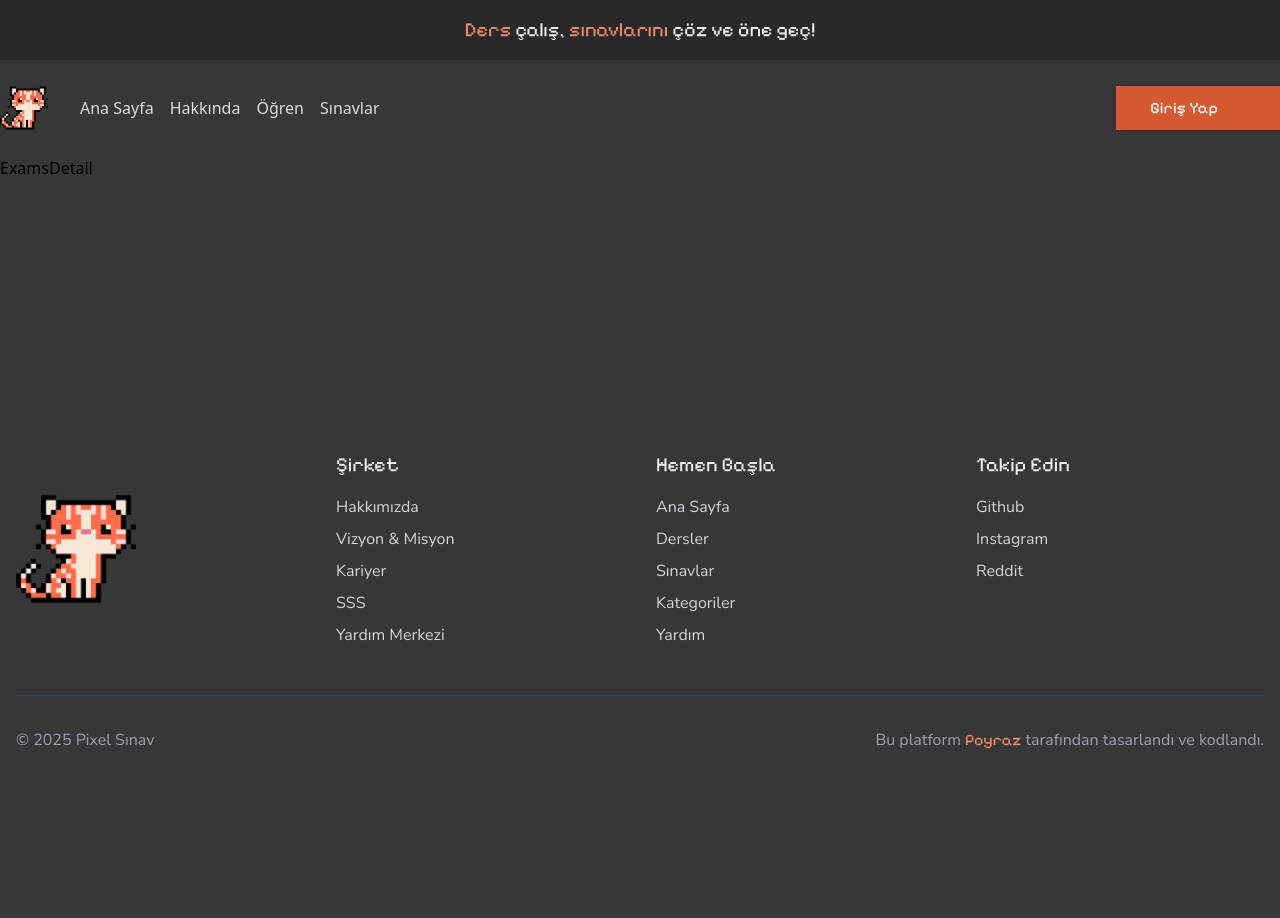
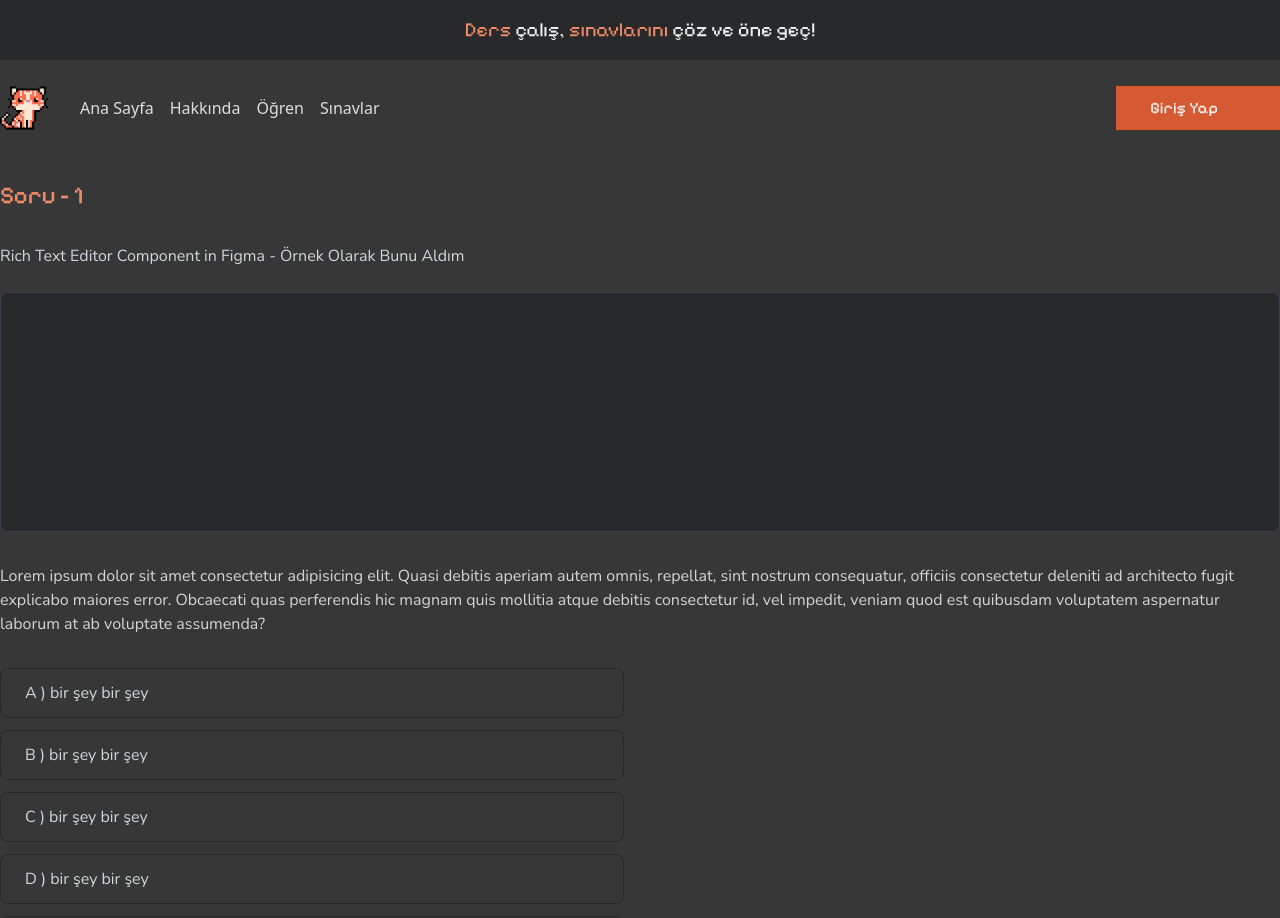
Before and after one commit to poyrazavsever/PixelSinav-Frontend, a Next.js app: page /exams/1/1 in a window 1280 px wide. Shown: the top 918 px of the page. Before the commit the page ends 800 px from the top, so only its background shows below. Built offline with nearby package versions, Linux system fonts and the light colour scheme; some icons are missing.

Commit message:
feat: done exams id page site

```diff
--- a/pages/exams/[slug]/[id].tsx
+++ b/pages/exams/[slug]/[id].tsx
@@ -1,8 +1,81 @@
-import React from 'react'
+import React, { useState } from 'react'
+import { Button } from '@/components/ui/button'
+
+const questionData = {
+  title: 'Soru - 1',
+  description: 'Rich Text Editor Component in Figma - Örnek Olarak Bunu Aldım',
+  content: 'Research about the WYSIWYG editor\'s best practices',
+  options: [
+    { id: 'A', text: 'A ) bir şey bir şey' },
+    { id: 'B', text: 'B ) bir şey bir şey' },
+    { id: 'C', text: 'C ) bir şey bir şey' },
+    { id: 'D', text: 'D ) bir şey bir şey' },
+    { id: 'E', text: 'E ) bir şey bir şey' },
+  ]
+}
 
 const ExamsIdDetail = () => {
+  const [selectedOption, setSelectedOption] = useState<string | null>(null)
+
   return (
-    <div>ExamsDetail</div>
+    <div className="container mx-auto max-w-7xl pt-6 pb-16 font-nunito">
+      <div className="relative">
+        <div className="grid gap-8">
+          {/* Question Title */}
+          <div>
+            <h1 className="text-2xl font-medium text-orange-light font-pixelify">{questionData.title}</h1>
+          </div>
+
+          {/* Question Image (Varsa) */}
+          <div className="rounded-lg overflow-hidden">
+            <div className="mb-6">
+              <h2 className="text-base text-gray-300">{questionData.description}</h2>
+            </div>
+            <div className="h-[240px] w-full bg-gray rounded-lg border border-gray-700" />
+          </div>
+
+          <p className='text-neutral-300'>Lorem ipsum dolor sit amet consectetur adipisicing elit. Quasi debitis aperiam autem omnis, repellat, sint nostrum consequatur, officiis consectetur deleniti ad architecto fugit explicabo maiores error. Obcaecati quas perferendis hic magnam quis mollitia atque debitis consectetur id, vel impedit, veniam quod est quibusdam voluptatem aspernatur laborum at ab voluptate assumenda?</p>
+
+          {/* Options and Actions */}
+          <div className="grid grid-cols-2 gap-8">
+            {/* Options */}
+            <div className="space-y-3">
+              {questionData.options.map((option) => (
+                <button
+                  key={option.id}
+                  onClick={() => setSelectedOption(option.id)}
+                  className={`w-full text-left px-6 py-3 rounded-lg border border-gray transition-all cursor-pointer ${selectedOption === option.id
+                      ? 'bg-orange-600/10 border-orange-600 text-orange-light'
+                      : 'hover:bg-gray text-gray-300'
+                    }`}
+                >
+                  {option.text}
+                </button>
+              ))}
+            </div>
+
+            {/* Navigation Buttons */}
+            <div>
+              <div className="flex flex-col gap-6 items-end justify-end h-full">
+                <div className='flex items-center gap-6'>
+                  <Button variant="outline">
+                    Önceki
+                  </Button>
+
+                  <Button variant="filled" icon='pixelarticons:check'>
+                    Tamamla
+                  </Button>
+
+                  <Button variant="outline">
+                    Sonraki
+                  </Button>
+                </div>
+              </div>
+            </div>
+          </div>
+        </div>
+      </div>
+    </div>
   )
 }
 
--- a/pages/exams/[slug]/index.tsx
+++ b/pages/exams/[slug]/index.tsx
@@ -95,7 +95,7 @@ const ExamsDetail = () => {
 
                 <div className="w-full flex items-center justify-between pt-4 pb-12">
                     <h2 className='font-nunito font-medium text-2xl text-neutral-200'>Denklemler 1.sınav</h2>
-                    <Button variant="filled" icon="material-symbols:arrow-right-alt-rounded w-full">
+                    <Button href='/exams/tyt-matematik-deneme-1/2' variant="filled" icon="material-symbols:arrow-right-alt-rounded w-full">
                         Devam Et
                     </Button>
                 </div>
```
